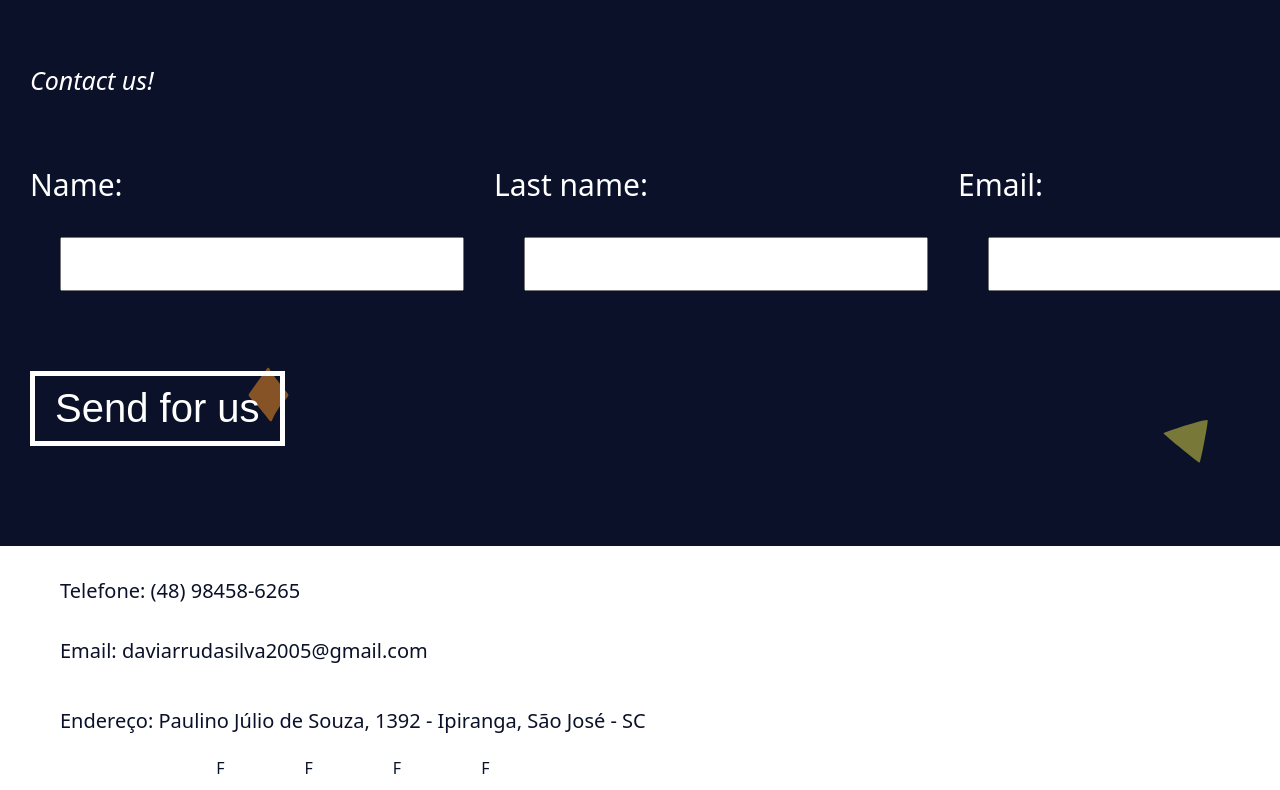
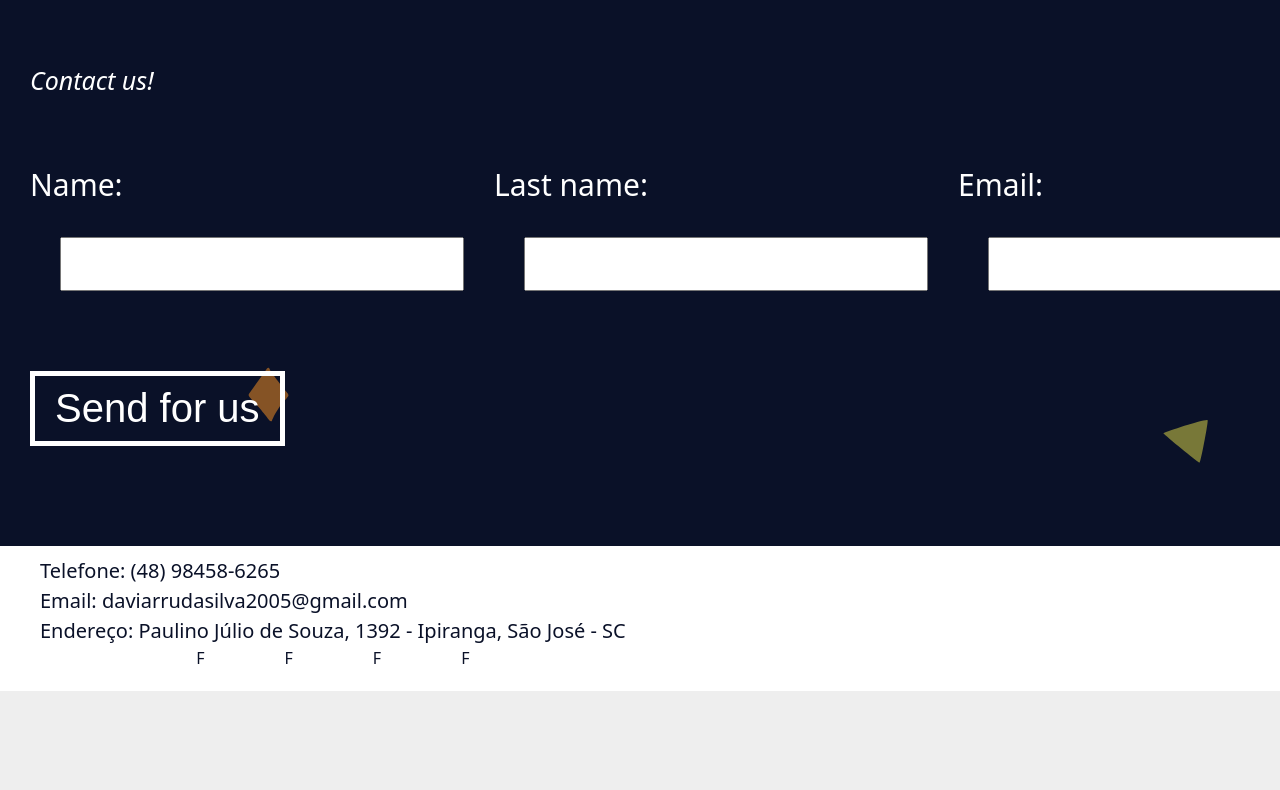
Before and after one commit to Davi2512/First-LP, a plain HTML site: page index.html in a window 1280 px wide. Shown: the part 6485-7275 px from the top of the page. After the commit the page ends 7176 px from the top, so only its background shows below. Drawn offline with Linux system fonts and the light colour scheme.

Commit message:
Update style.css

```diff
--- a/style.css
+++ b/style.css
@@ -305,8 +305,8 @@ button {
     justify-content: center;
 }
 .footer-content div p {
-    padding: 1rem;
-    margin: 1rem;
+    padding: 0;
+    margin: 0;
 }
 .endress-footer div a {
     display: flex;
```
